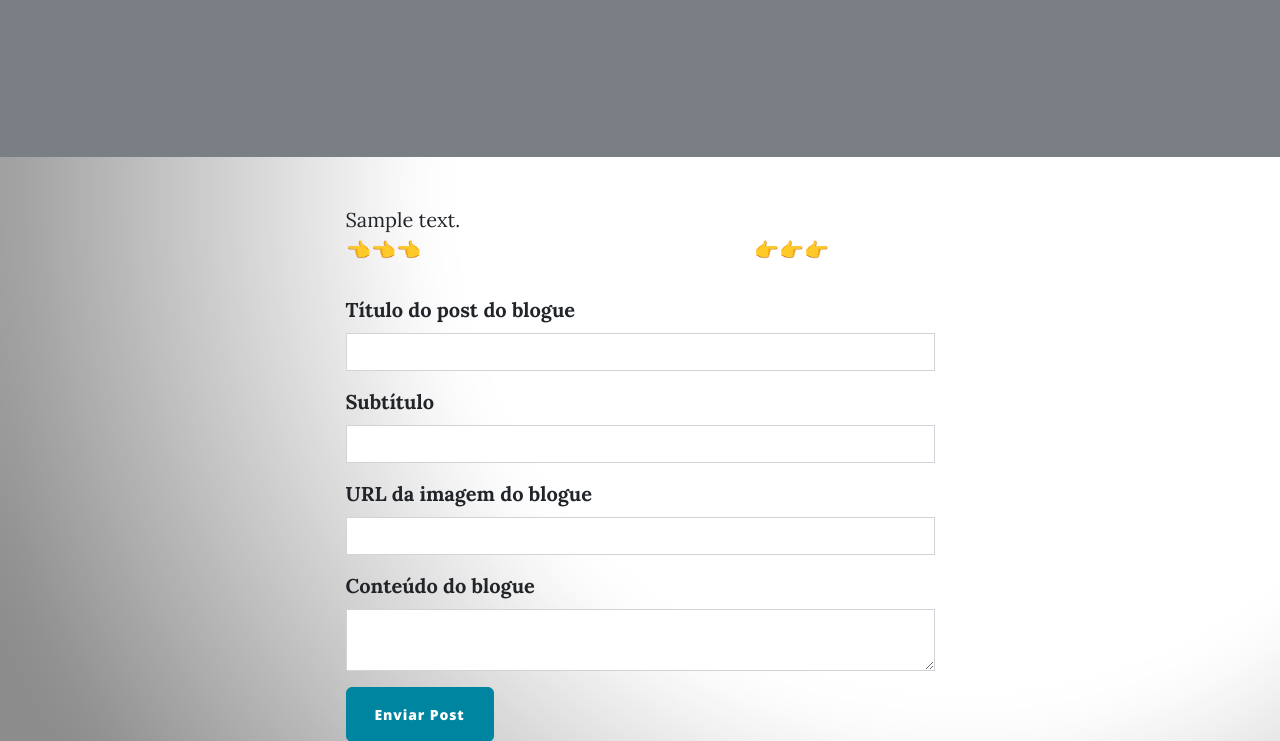
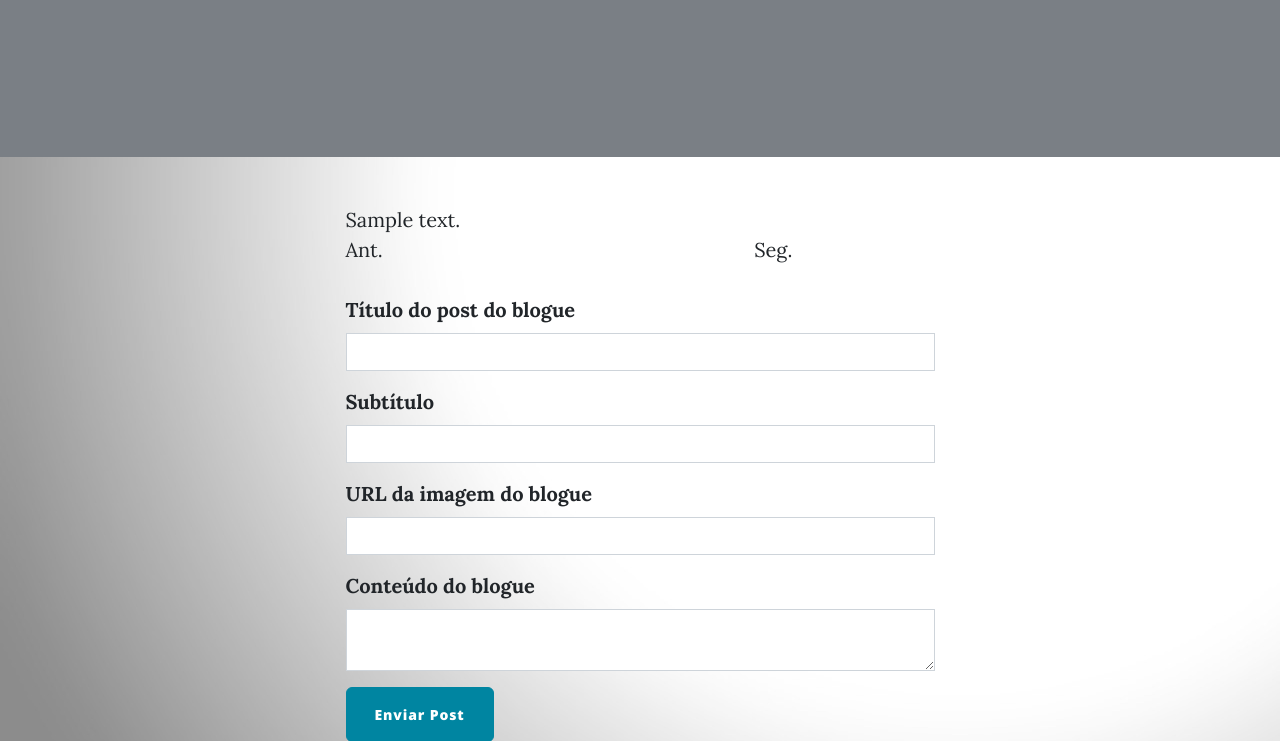
Before and after one commit to miguel-ossa/tresMercadosBlog, a Flask app: template api/templates/post.html in a window 1280 px wide. Shown: the part 409-1150 px from the top of the page. Run offline with Flask 3, Linux system fonts and the light colour scheme; tables that the repository leaves empty hold one stand-in row (values such as "Sample post"); the template is opened without the code that fills it: values that come from a table or form of the project are taken from there, most other values are stand-ins (such as "Sample title", 1, 10 or a date in 2020); grey boxes marked "Sample" are stand-in pictures; some libraries are stand-ins or nearby versions.

Commit message:
Seg. Ant.

```diff
--- a/api/templates/post.html
+++ b/api/templates/post.html
@@ -28,15 +28,15 @@
       <div class="col-md-10 col-lg-8 col-xl-7">
         {{ post.body|safe }}
         <div class="row">
-          <div class="col">
+          <div class="col-md">
             {% if prev_post != None %}
-              <a link href="{{ url_for('show_post', post_id=prev_post) }}">👈👈👈</a>
+              <a link href="{{ url_for('show_post', post_id=prev_post) }}">Ant.</a>
             {% endif %}
           </div>
-          <div class="col"></div>
-          <div class="col">
+          <div class="col-md"></div>
+          <div class="col-md">
             {% if next_post != None %}
-              <a link href="{{ url_for('show_post', post_id=next_post) }}">👉👉👉</a>
+              <a link href="{{ url_for('show_post', post_id=next_post) }}">Seg.</a>
             {% endif %}
           </div>
         </div>
```
